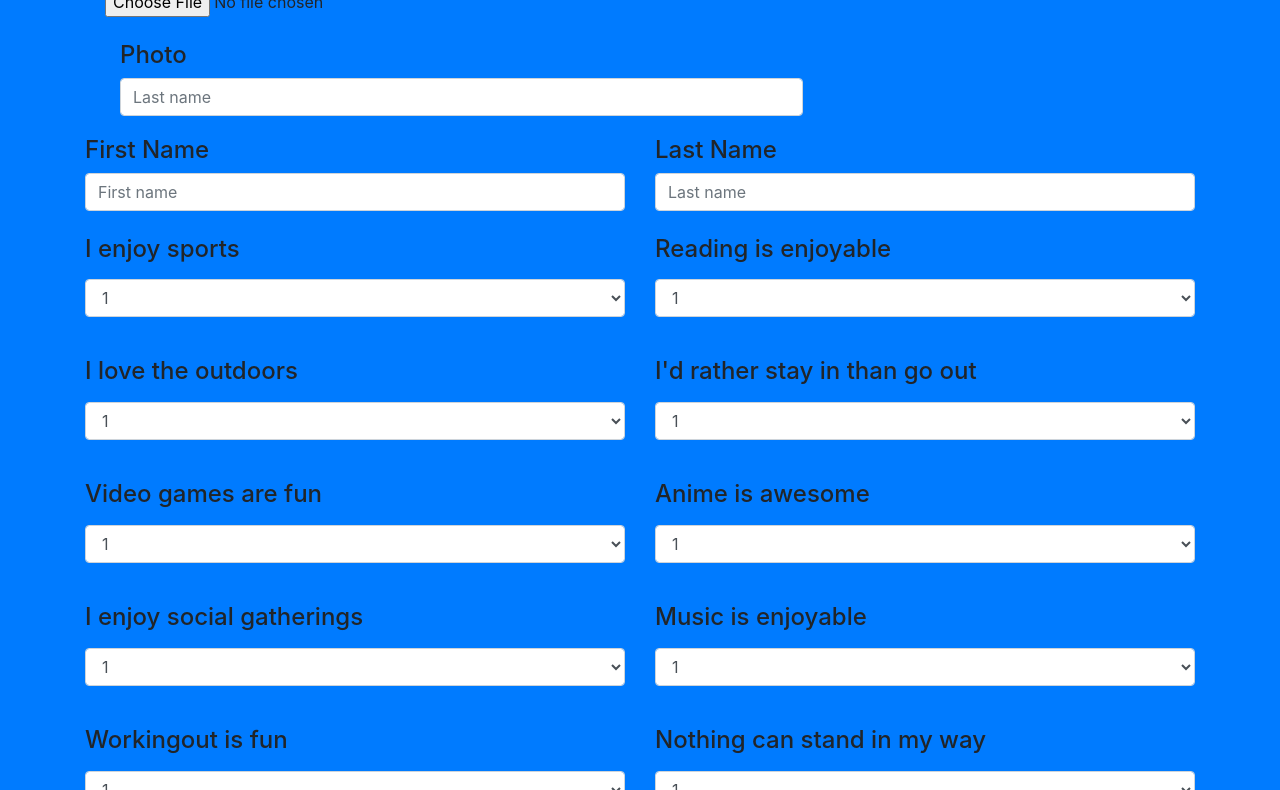
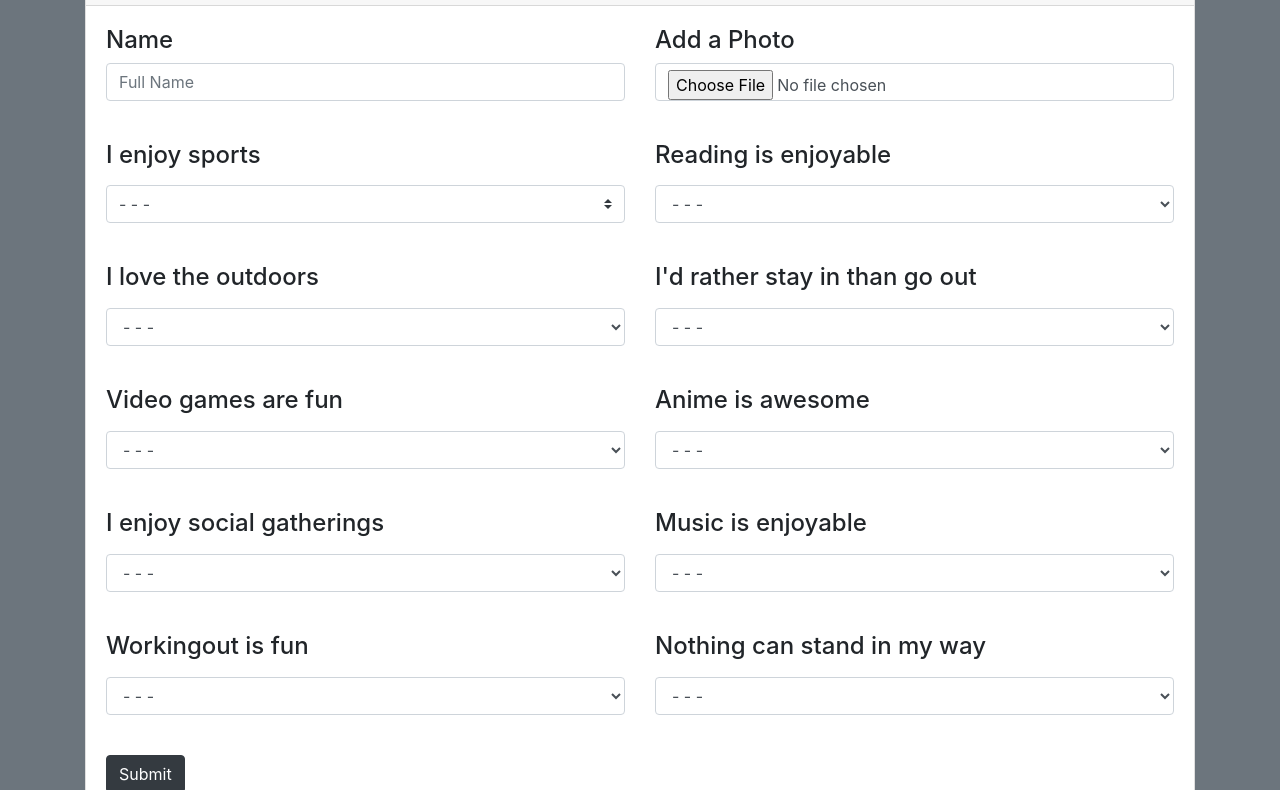
Before and after one commit to Droptime24/FriendFinder, a website: page app/public/survey.html in a window 1280 px wide. Shown: the part 450-1240 px from the top of the page. Drawn offline with nearby package versions, Linux system fonts and the light colour scheme.

Commit message:
updated id's for survey

```diff
--- a/app/public/survey.html
+++ b/app/public/survey.html
@@ -13,110 +13,113 @@
     integrity="sha384-ggOyR0iXCbMQv3Xipma34MD+dH/1fQ784/j6cY/iJTQUOhcWr7x9JvoRxT2MZw1T" crossorigin="anonymous">
 </head>
 
-<body class="bg-primary">
-  <div class="jumbotron jumbotron" style="background-color:indigo">
+<body class="bg-secondary">
+  <div class="jumbotron jumbotron" style="background-color:#000">
     <h1 class="display-4 text-center text-light">Friendship <span class="text-primary">Survey</span></h1>
     <hr class="my-4">
     <p class="text-light text-center">The questions bellow are ranked on a 1-5 scale: <br> 1 being(Strongley Agree)
       &amp; 5 (Strongly Disagree)
-      <ul>
-        <li></li>
-      </ul>
     </p>
   </div>
 
+  <br><br>
+
   <div class="container">
 
+
+    <div class="card">
+      <div class="card-header">
+        <h3>Find Me a Friend</h3>
+      </div>
       <div class="card-body">
-      <form method="POST" role="form">
+        <form method="POST" role="form" data-target="#matchedModalCenter">
+
+          <!-- form starts -->
 
           <div class="row mb-4">
             <div class="col">
-            <h4>Add a Photo</h4>
-            <input type="file" name="photo" id="photo">
+              <div class="form-group">
+                <h4>Name</h4>
+                <input id="name" type="text" class="form-control" placeholder="Full Name">
               </div>
             </div>
 
-        <!-- name input start -->
-          <div class="col-8">
-          <h4>Photo</h4>
-          <input id="photo" type="text" class="form-control" placeholder="Last name">
+            <div class="col">
+              <div class="form-group">
+                <h4>Add a Photo</h4>
+                <input type="file" name="photo" id="photo" class="form-control">
               </div>
             </div>
-        <div class="row mb-4">
-          <div class="col-6">
-            <h4>First Name</h4>
-            <input id="fName" type="text" class="form-control" placeholder="First name">
           </div>
 
-          <div class="col-6">
-            <h4>Last Name</h4>
-            <input id="lName" type="text" class="form-control" placeholder="Last name">
-          </div>
-        </div>
-        <!-- name input start -->
           <!-- q1-->
           <div class="row mb-4">
-          <div class="col-6">
+            <div class="col">
               <div class="form-group">
-              <label for="score">
+                <label for="questionOne">
                 <h4>I enjoy sports</h4>
                 </label>
-              <select class="form-control" id="score" value="score">
-                <option>1</option>
-                <option>2</option>
-                <option>3</option>
-                <option>4</option>
-                <option>5</option>
+                <select class="custom-select" id="questionOne">
+                  <option value="0"> - - - </option>
+                  <option value="5">Strongly Agree</option>
+                  <option value="4">Agree</option>
+                  <option value="3">Sometimes</option>
+                  <option value="2">Disagree</option>
+                  <option value="1">Strongly Disagree</option>
                 </select>
               </div>
             </div>
 
             <!-- q2 -->
-          <div class="col-6">
-            <label for="score">
+            <div class="col">
+              <div class="form-group">
+                <label for="questionTwo">
                   <h4>Reading is enjoyable</h4>
                 </label>
-            <select class="form-control" id="score" value="score">
-              <option>1</option>
-              <option>2</option>
-              <option>3</option>
-              <option>4</option>
-              <option>5</option>
+                <select class="form-control" id="questionTwo">
+                  <option value="0"> - - - </option>
+                  <option value=5>Strongly Agree</option>
+                  <option value="4">Agree</option>
+                  <option value="3">Sometimes</option>
+                  <option value="2">Disagree</option>
+                  <option value="1">Strongly Disagree</option>
                 </select>
+              </div>
             </div>
           </div>
 
 
           <!-- q3 -->
           <div class="row mb-4">
-          <div class="col-6">
+            <div class="col">
               <div class="form-group">
-              <label for="score">
+                <label for="questionThree">
                   <h4>I love the outdoors</h4>
                 </label>
-              <select class="form-control" id="score" value="score">
-                <option>1</option>
-                <option>2</option>
-                <option>3</option>
-                <option>4</option>
-                <option>5</option>
+                <select class="form-control" id="questionThree">
+                  <option value="0"> - - - </option>
+                  <option value="5">Strongly Agree</option>
+                  <option value="4">Agree</option>
+                  <option value="3">Sometimes</option>
+                  <option value="2">Disagree</option>
+                  <option value="1">Strongly Disagree</option>
                 </select>
               </div>
             </div>
 
             <!-- q4 -->
-          <div class="col-6">
+            <div class="col">
               <div class="form-group">
-              <label for="score">
+                <label for="questionFour">
                   <h4>I'd rather stay in than go out</h4>
                 </label>
-              <select class="form-control" id="score1" value="score">
-                <option>1</option>
-                <option>2</option>
-                <option>3</option>
-                <option>4</option>
-                <option>5</option>
+                <select class="form-control" id="questionFour">
+                  <option value="0"> - - - </option>
+                  <option value="5">Strongly Agree</option>
+                  <option value="4">Agree</option>
+                  <option value="3">Sometimes</option>
+                  <option value="2">Disagree</option>
+                  <option value="1">Strongly Disagree</option>
                 </select>
               </div>
             </div>
@@ -124,67 +127,73 @@
 
           <!-- q5 -->
           <div class="row mb-4">
-          <div class="col-6">
+            <div class="col">
               <div class="form-group">
-              <label for="score">
+                <label for="questionFive">
                   <h4>Video games are fun</h4>
                 </label>
-              <select class="form-control" id="score" value="score">
-                <option>1</option>
-                <option>2</option>
-                <option>3</option>
-                <option>4</option>
-                <option>5</option>
+                <select class="form-control" id="questionFive">
+                  <option value="0"> - - - </option>
+                  <option value="5">Strongly Agree</option>
+                  <option value="4">Agree</option>
+                  <option value="3">Sometimes</option>
+                  <option value="2">Disagree</option>
+                  <option value="1">Strongly Disagree</option>
                 </select>
               </div>
             </div>
 
             <!-- q6 -->
-          <div class="col-6">
+
+            <div class="col">
               <div class="form-group">
-              <label for="exampleFormControlSelect1">
+                <label for="questionSix">
                   <h4>Anime is awesome</h4>
                 </label>
-              <select class="form-control" id="score" value="score">
-                <option>1</option>
-                <option>2</option>
-                <option>3</option>
-                <option>4</option>
-                <option>5</option>
+                <select class="form-control" id="questionSix">
+                  <option value="0"> - - - </option>
+                  <option value="5">Strongly Agree</option>
+                  <option value="4">Agree</option>
+                  <option value="3">Sometimes</option>
+                  <option value="2">Disagree</option>
+                  <option value="1">Strongly Disagree</option>
                 </select>
               </div>
             </div>
           </div>
 
+
           <!-- q7 -->
           <div class="row mb-4">
-          <div class="col-6">
+            <div class="col">
               <div class="form-group">
-              <label for="exampleFormControlSelect1">
+                <label for="questionSeven">
                   <h4>I enjoy social gatherings</h4>
                 </label>
-              <select class="form-control" id="score" value="score">
-                <option>1</option>
-                <option>2</option>
-                <option>3</option>
-                <option>4</option>
-                <option>5</option>
+                <select class="form-control" id="questionSeven">
+                  <option value="0"> - - - </option>
+                  <option value="5">Strongly Agree</option>
+                  <option value="4">Agree</option>
+                  <option value="3">Sometimes</option>
+                  <option value="2">Disagree</option>
+                  <option value="1">Strongly Disagree</option>
                 </select>
               </div>
             </div>
 
             <!-- q8 -->
-          <div class="col-6">
+            <div class="col">
               <div class="form-group">
-              <label for="score">
+                <label for="questionEight">
                   <h4> Music is enjoyable</h4>
                 </label>
-              <select class="form-control" id="score" value="score">
-                <option>1</option>
-                <option>2</option>
-                <option>3</option>
-                <option>4</option>
-                <option>5</option>
+                <select class="form-control" id="questionEight">
+                  <option value="0"> - - - </option>
+                  <option value="5">Strongly Agree</option>
+                  <option value="4">Agree</option>
+                  <option value="3">Sometimes</option>
+                  <option value="2">Disagree</option>
+                  <option value="1">Strongly Disagree</option>
                 </select>
               </div>
             </div>
@@ -192,43 +201,83 @@
 
           <!-- 9 -->
           <div class="row mb-4">
-          <div class="col-6">
+            <div class="col">
               <div class="form-group">
-              <label for="score">
+                <label for="questionNine">
                   <h4>Workingout is fun</h4>
                 </label>
-              <select class="form-control" id="score" value="score">
-                <option>1</option>
-                <option>2</option>
-                <option>3</option>
-                <option>4</option>
-                <option>5</option>
+                <select class="form-control" id="questionNine">
+                  <option value="0"> - - - </option>
+                  <option value="5">Strongly Agree</option>
+                  <option value="4">Agree</option>
+                  <option value="3">Sometimes</option>
+                  <option value="2">Disagree</option>
+                  <option value="1">Strongly Disagree</option>
                 </select>
               </div>
             </div>
 
             <!-- q10 -->
-          <div class="col-6">
+            <div class="col">
               <div class="form-group">
-              <label for="score">
+                <label for="questionTen">
                   <h4>Nothing can stand in my way</h4>
                 </label>
-              <select class="form-control" id="score" value="score">
-                <option value="1">1</option>
-                <option>2</option>
-                <option>3</option>
-                <option>4</option>
-                <option>5</option>
+                <select class="form-control" id="questionTen">
+                  <option value="0"> - - - </option>
+                  <option value="5">Strongly Agree</option>
+                  <option value="4">Agree</option>
+                  <option value="3">Sometimes</option>
+                  <option value="2">Disagree</option>
+                  <option value="1">Strongly Disagree</option>
                 </select>
               </div>
             </div>
           </div>
+
           <!-- image upload end -->
 
-        <button id="submit" type="submit" class="btn btn-dark">Submit</button>
+          <button id="submit" type="submit" class="btn btn-dark" data-toggle="modal"
+            data-target="#matchedModalCenter">Submit</button>
         </form>
       </div>
     </div>
+  </div>
+
+
+  <!-- modal start-->
+  <div class="modal fade" id="matchedModalCenter" tabindex="-1" role="dialog" aria-labelledby="matchedModalCenterTitle">
+    aria-hidden="true">
+    <div class="modal-dialog modal-dialog-centered" role="document">
+      <div class="modal-content">
+        <div class="modal-header">
+          <h5 class="modal-title" id="matchedModalCenter">Friend Found</h5>
+          <button type="button" class="close" data-dismiss="modal" aria-label="Close">
+            <span aria-hidden="true">&times;</span>
+          </button>
+        </div>
+        <div class="modal-body">
+          <div class="card">
+            <div class="card-header">
+            </div>
+            <div class="card-body">
+              <h2 id="name"></h2>
+              <div id="newFriend">
+                <h3><strong>Name:</strong><span id="name"></span></h3>
+                <h3><strong>Photo:</strong><span id="photo"></span></h3>
+                <h3><strong>Score:</strong><span id="score"></span></h3>
+              </div>
+            </div>
+          </div>
+        </div>
+        <div class="modal-footer">
+          <button type="button" class="btn btn-secondary" data-dismiss="modal">Close</button>
+          <!-- <button type="button" class="btn btn-primary">Save changes</button> -->
+        </div>
+      </div>
+    </div>
+  </div>
+  <!-- modal end -->
 
   <footer class="footer p-4 bg-dark">
     <div class="container">
@@ -241,36 +290,50 @@
   <!-- Optional JavaScript -->
   <script src="https://code.jquery.com/jquery-3.3.1.min.js"
     integrity="sha256-FgpCb/KJQlLNfOu91ta32o/NMZxltwRo8QtmkMRdAu8=" crossorigin="anonymous"></script>
+
   <script type="text/javascript">
 
     $("#submit").on("click", function (event) {
-      console.log("broken here")
       event.preventDefault();
 
-      // Here we grab the form elements
+      var newScore = [
+        $("#questionOne").val(),
+        $("#questionTwo").val(),
+        $("#questionThree").val(),
+        $("#questionFour").val(),
+        $("#questionFive").val(),
+        $("#questionSix").val(),
+        $("#questionSeven").val(),
+        $("#questionEight").val(),
+        $("#questionNine").val(),
+        $("#questionTen").val()
+
+      ];
+
+      console.log(newScore)
+
       var newFriend = {
-        firstName: $("#fName").val().trim(),
-        lastName: $("#lName").val().trim(),
+        firstName: $("#name").val().trim(),
         photo: $("#photo").val().trim(),
-        score: $("#score").val().trim()
-      };
+        score: newScore
+      }
 
-      console.log(newFriend);
+
       $.post("/api/friends", newFriend,
         function (data) {
 
           if (data) {
-            alert("You have a new friend!");
+            console.log(data)
+            alert("You have a new friend!", score)
           }
 
           else {
-            alert("Sorry you have 0 friends");
+            alert("You have 0 friends");
           }
 
-          $("#fName").val("");
-          $("#lName").val("");
+          $("#name").val("");
           $("#photo").val("");
-          $("#score").val("");
+          $("#score").val();
 
         });
 
@@ -278,7 +341,6 @@
   </script>
 
   <!-- jQuery first, then Popper.js, then Bootstrap JS -->
-
   <script src="https://cdnjs.cloudflare.com/ajax/libs/popper.js/1.14.7/umd/popper.min.js"
     integrity="sha384-UO2eT0CpHqdSJQ6hJty5KVphtPhzWj9WO1clHTMGa3JDZwrnQq4sF86dIHNDz0W1"
     crossorigin="anonymous"></script>
@@ -286,6 +348,7 @@
     integrity="sha384-JjSmVgyd0p3pXB1rRibZUAYoIIy6OrQ6VrjIEaFf/nJGzIxFDsf4x0xIM+B07jRM"
     crossorigin="anonymous"></script>
 
+
 </body>
 
 </html>
--- a/server.js
+++ b/server.js
@@ -13,3 +13,5 @@
 app.listen(PORT, function () {
     console.log("App listening on PORT: http://localhost:" + PORT);
 });
+
+module.exports = app;
```
Also changed, not shown: app/data/friends.js (+17 -2 lines), app/routing/apiRoutes.js (+5 -2 lines), app/data/friendsData.js (added). Lines whose indentation alone changed are shown as unchanged.
